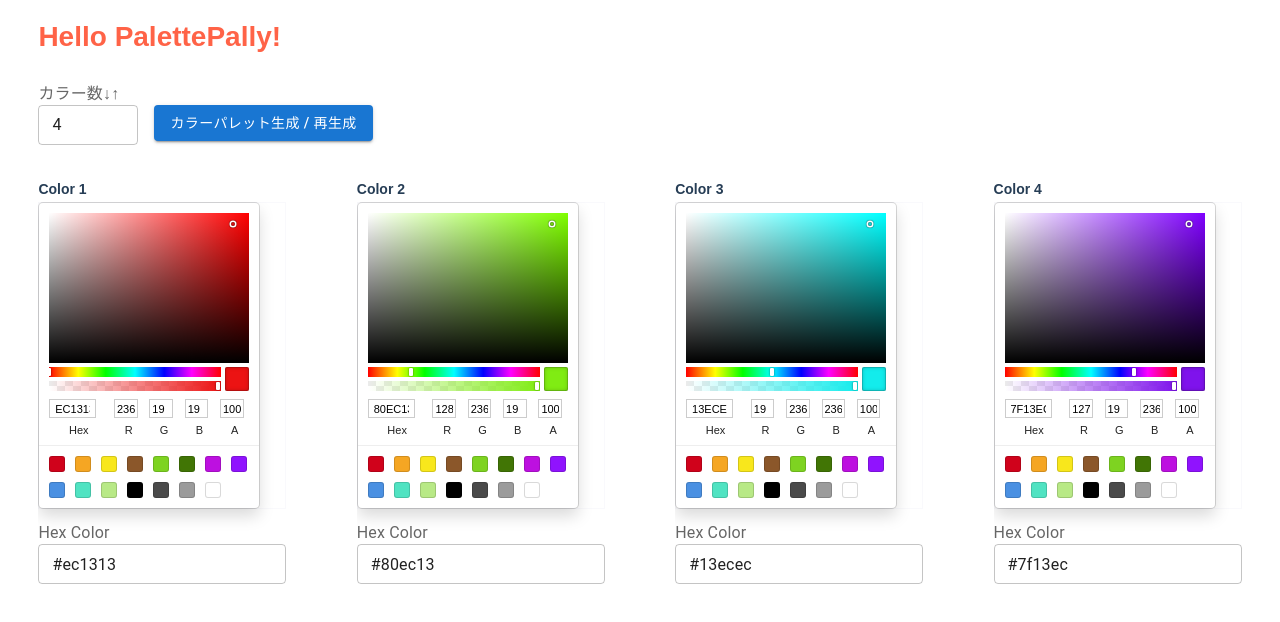
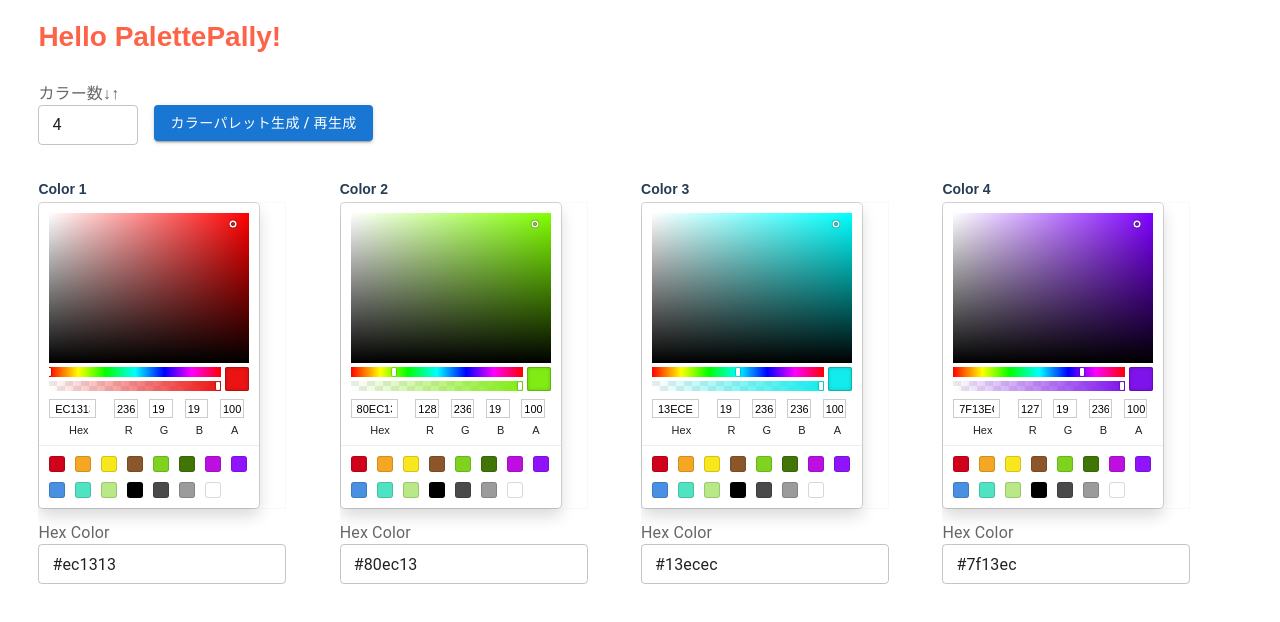
Before and after one commit to BoxPistols/ColorPicker-PalettePally, a React (Create React App) app: page / in a window 1280 px wide. Shown: the top 622 px of the page. Built offline with nearby package versions, Linux system fonts and the light colour scheme.

Commit message:
1 file modified

```diff
--- a/src/ColorPicker.tsx
+++ b/src/ColorPicker.tsx
@@ -36,10 +36,9 @@ function ColorInputField({ color, onChange }) {
       <Box
         sx={{
           display: 'block',
+          pb: 2,
+          overflow: 'auto',
           maxWidth: '90vw',
-          overflow: 'hidden',
-          overflowX: 'scroll',
-          pb: 2,
         }}
       >
         <FlexBox
@@ -131,7 +130,14 @@ function ColorPicker() {
           カラーパレット生成 / 再生成
         </Button>
       </Box>
-      <FlexBox sx={{ flexDirection: 'columns', gap: 2 }}>
+      <FlexBox
+        sx={{
+          flexDirection: 'columns',
+          gap: 2,
+          overflow: 'auto',
+          maxWidth: '90vw',
+        }}
+      >
         {Array.from({ length: numColors }, (_, i) => (
           <React.Fragment key={i}>
             <FlexBox sx={{ display: 'block' }}>
```
